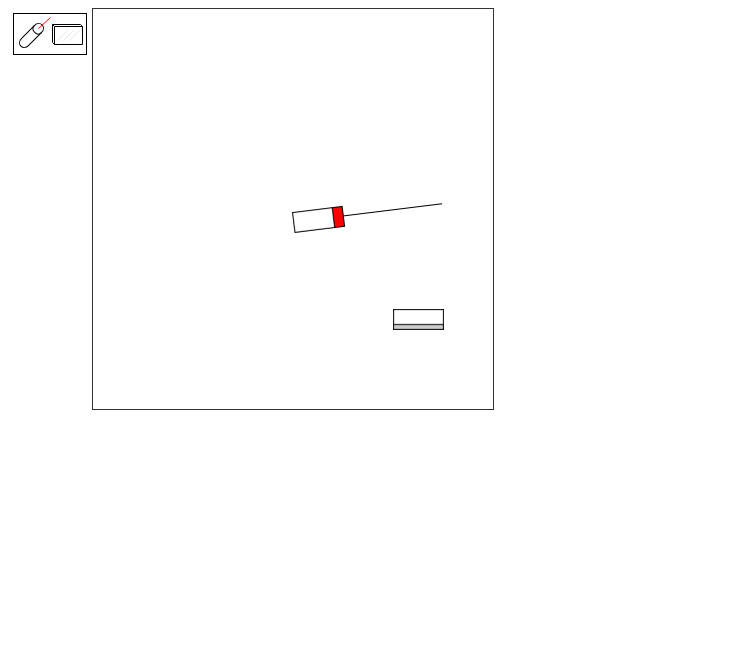
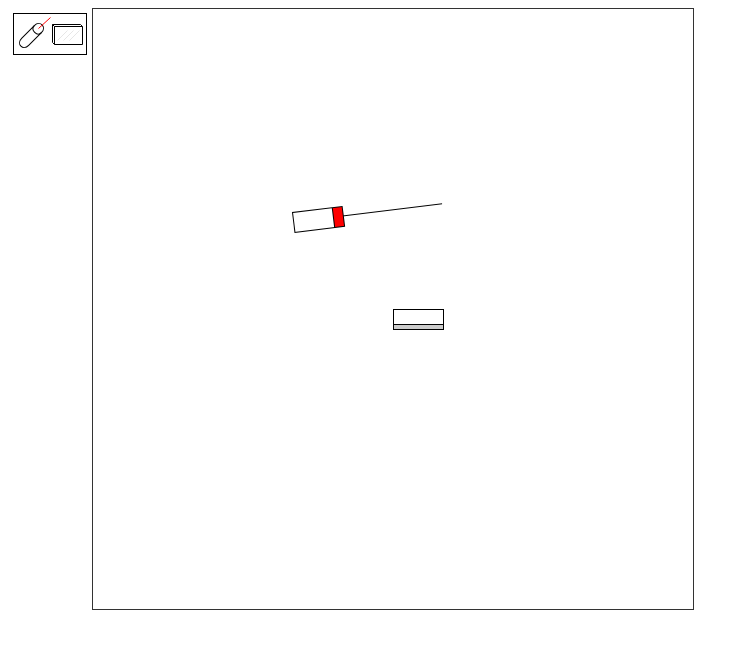
Before and after one commit to aidangadberry/laser-lights, a website built with webpack: page index.html in a window 1280 px wide. Shown: the whole page, without its empty margins (0-744 px from the left). Built offline with nearby package versions, Linux system fonts and the light colour scheme.

Commit message:
Scale by devicePixelRatio

```diff
--- a/index.html
+++ b/index.html
@@ -14,7 +14,7 @@
           <img src="./images/mirror.svg" alt="">
         </div>
       </div>
-      <canvas id="canvas" width="800" height="800"></canvas>
+      <canvas id="canvas"></canvas>
     </div>
   </body>
 </html>
--- a/javascripts/app.js
+++ b/javascripts/app.js
@@ -2,7 +2,7 @@ import Game from './game';
 
 document.addEventListener('DOMContentLoaded', () => {
   const canvas = document.getElementById('canvas');
-  const game = new Game(canvas.getContext('2d'));
+  const game = new Game(canvas);
 
   game.run();
 });
--- a/javascripts/game.js
+++ b/javascripts/game.js
@@ -2,12 +2,24 @@ import Laser from './laser';
 import Mirror from './mirror';
 
 class Game {
-  constructor(ctx) {
+  constructor(canvas) {
     this.lasers = [];
     this.mirrors = [];
-    this.ctx = ctx;
+    this.canvas = canvas;
+    this.ctx = canvas.getContext('2d');
 
-    this.ctx.scale(2, 2);
+    this.scaleByDevicePixelRatio(600);
+  }
+
+  scaleByDevicePixelRatio(canvasSize) {
+    this.canvas.style.width = canvasSize + "px";
+    this.canvas.style.height = canvasSize + "px";
+
+    const scale = window.devicePixelRatio;
+    this.canvas.width = canvasSize * scale;
+    this.canvas.height = canvasSize * scale;
+
+    this.ctx.scale(scale, scale);
   }
 
   run() {
```
